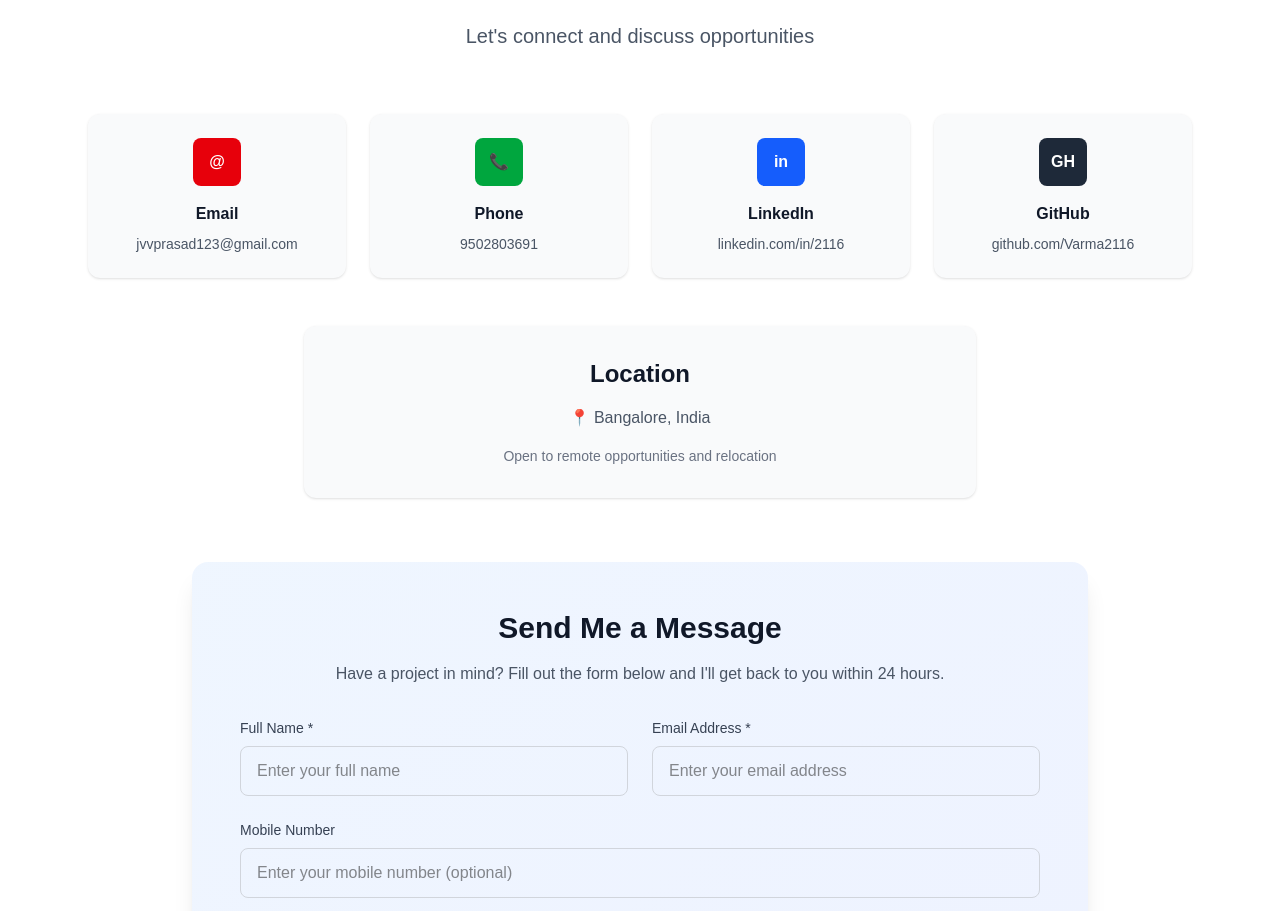
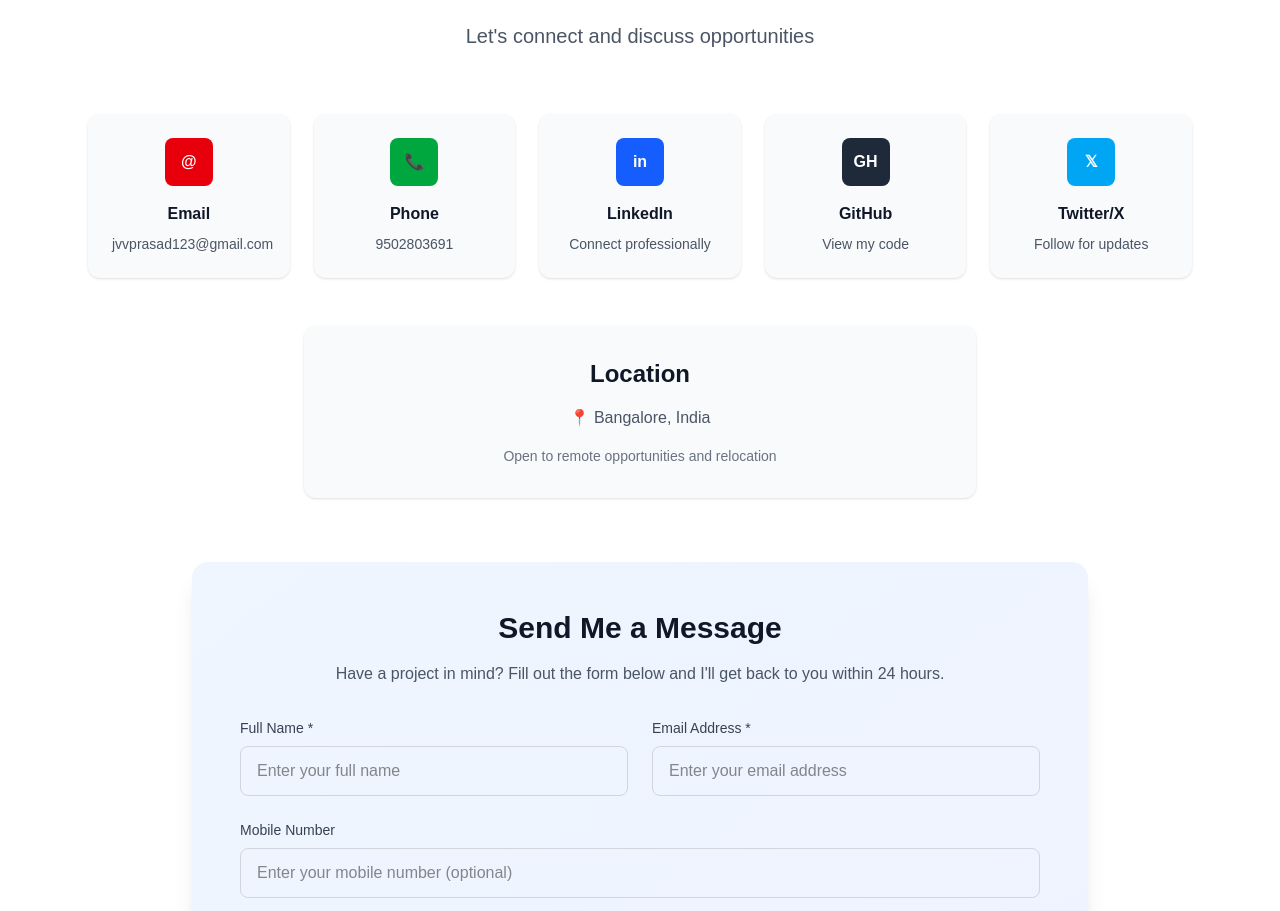
Before and after one commit to itdev13/portfolio-vara, a Next.js app: page / in a window 1280 px wide. Shown: the part 9988-10899 px from the top of the page. Built offline with nearby package versions, Linux system fonts and the light colour scheme.

Commit message:
Update contact section with correct social media links

```diff
--- a/src/app/page.tsx
+++ b/src/app/page.tsx
@@ -1466,7 +1466,7 @@ export default function Home() {
             </p>
           </div>
 
-          <div className="grid md:grid-cols-2 lg:grid-cols-4 gap-6">
+          <div className="grid md:grid-cols-2 lg:grid-cols-5 gap-6">
             <a
               href="mailto:jvvprasad123@gmail.com"
               className="bg-gray-50 dark:bg-gray-800 rounded-xl p-6 shadow-sm hover:shadow-lg transition-all hover:scale-105 text-center group"
@@ -1499,11 +1499,11 @@ export default function Home() {
                 <span className="text-white font-bold">in</span>
               </div>
               <h3 className="font-semibold text-gray-900 dark:text-white mb-2">LinkedIn</h3>
-              <p className="text-gray-600 dark:text-gray-300 text-sm">linkedin.com/in/2116</p>
+              <p className="text-gray-600 dark:text-gray-300 text-sm">Connect professionally</p>
             </a>
 
             <a
-              href="https://github.com/Varma2116"
+              href="https://github.com/itdev13"
               target="_blank"
               rel="noopener noreferrer"
               className="bg-gray-50 dark:bg-gray-800 rounded-xl p-6 shadow-sm hover:shadow-lg transition-all hover:scale-105 text-center group"
@@ -1512,7 +1512,20 @@ export default function Home() {
                 <span className="text-white font-bold">GH</span>
               </div>
               <h3 className="font-semibold text-gray-900 dark:text-white mb-2">GitHub</h3>
-              <p className="text-gray-600 dark:text-gray-300 text-sm">github.com/Varma2116</p>
+              <p className="text-gray-600 dark:text-gray-300 text-sm">View my code</p>
+            </a>
+
+            <a
+              href="https://twitter.com/J_VARAPRASAD9"
+              target="_blank"
+              rel="noopener noreferrer"
+              className="bg-gray-50 dark:bg-gray-800 rounded-xl p-6 shadow-sm hover:shadow-lg transition-all hover:scale-105 text-center group"
+            >
+              <div className="w-12 h-12 bg-sky-500 rounded-lg flex items-center justify-center mx-auto mb-4 group-hover:bg-sky-600 transition-colors">
+                <span className="text-white font-bold">𝕏</span>
+              </div>
+              <h3 className="font-semibold text-gray-900 dark:text-white mb-2">Twitter/X</h3>
+              <p className="text-gray-600 dark:text-gray-300 text-sm">Follow for updates</p>
             </a>
           </div>
 
```
